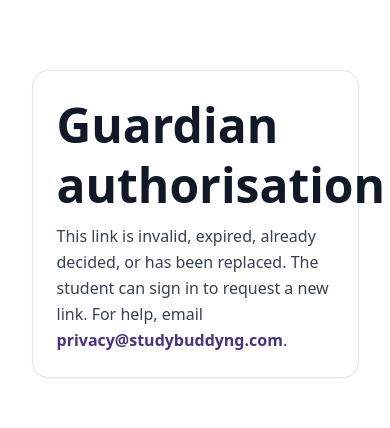
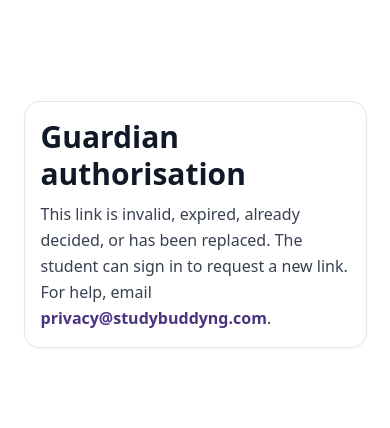
Before and after one commit to studybuddydevelopers/study-buddy-v2, a Next.js app: page /guardian-authorization in a window 390 px wide. Shown: the part 274-702 px from the top of the page. Built offline with nearby package versions, Linux system fonts and the light colour scheme; no server answers.

Commit message:
fix: prevent guardian page mobile overflow

```diff
--- a/app/guardian-authorization/GuardianDecisionClient.tsx
+++ b/app/guardian-authorization/GuardianDecisionClient.tsx
@@ -3,7 +3,6 @@
 import { useEffect, useRef, useState } from "react";
 import Button from "@/components/Button";
 import FormErrorMessage from "@/components/FormErrorMessage";
-import Heading1 from "@/components/Heading1";
 import { readResponseError } from "@/lib/client-response-error";
 
 type RequestDetails = {
@@ -82,9 +81,11 @@ export default function GuardianDecisionClient() {
   const studentName = details?.studentName ?? "the student";
 
   return (
-    <main className="mx-auto flex min-h-screen w-full max-w-2xl items-center px-6 py-12">
-      <section className="w-full rounded-2xl border border-gray-200 bg-white p-6 shadow-sm sm:p-10">
-        <Heading1 gutter="sm">Guardian authorisation</Heading1>
+    <main className="mx-auto flex min-h-screen min-w-0 w-full max-w-2xl items-center px-4 py-12 [overflow-wrap:anywhere] sm:px-6">
+      <section className="w-full min-w-0 rounded-2xl border border-gray-200 bg-white p-4 shadow-sm sm:p-10">
+        <h1 className="mb-2 text-3xl font-extrabold leading-tight text-gray-900 sm:text-4xl lg:text-5xl">
+          Guardian authorisation
+        </h1>
         {!lookupComplete ? (
           <p className="leading-relaxed text-gray-700" role="status">Checking the secure link…</p>
         ) : completed ? (
```
